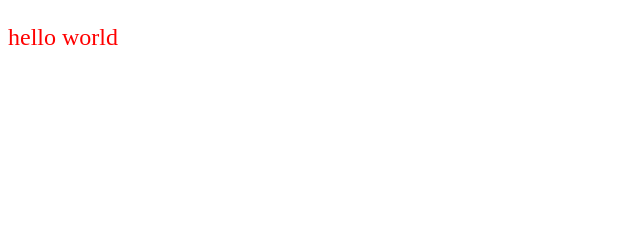
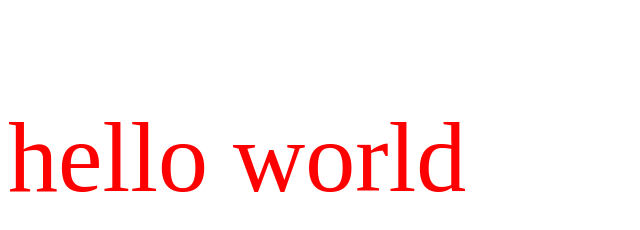
Before and after one commit to Levik03/Final-project, a plain HTML site: page index.html in a window 1280 px wide. Shown: the whole page, without its empty margins (0-640 px from the left). Drawn offline with Linux system fonts and the light colour scheme.

Commit message:
Update styles.css

```diff
--- a/styles.css
+++ b/styles.css
@@ -1,4 +1,4 @@
 .test{
     color: red;
-    font-size: x-large;
+    font-size: 100px;
 }
```
